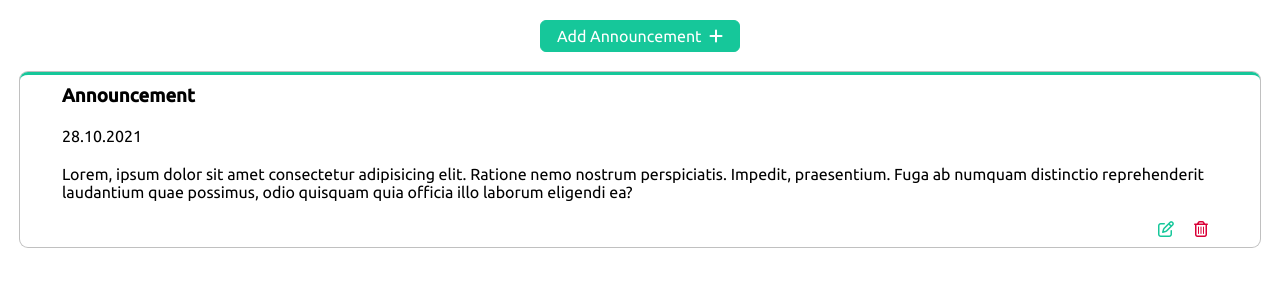
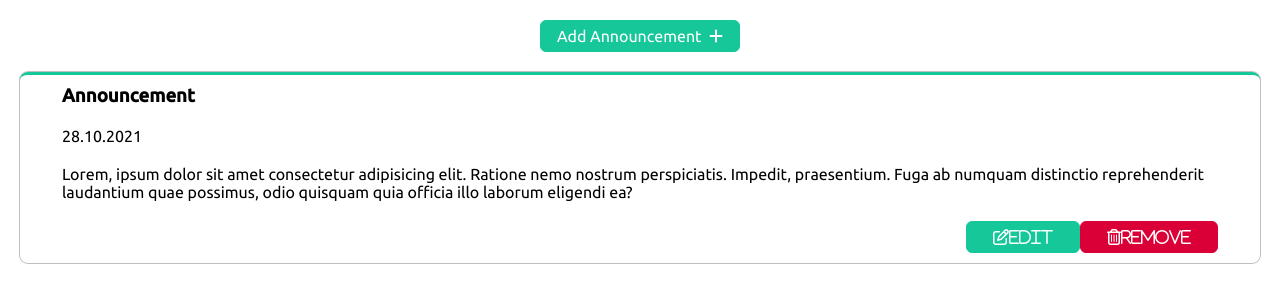
Before and after one commit to visal-jay/CommunityRetreat, a PHP site: page /login/view/forum.php in a window 1280 px wide. Shown: the part 74-377 px from the top of the page. Run offline with PHP 8.4, Linux system fonts and the light colour scheme; some libraries are stand-ins or nearby versions.

Commit message:
Venodi 6.0

```diff
--- a/app/view/forum.php
+++ b/app/view/forum.php
@@ -193,8 +193,13 @@
                 <date class="margin-md">28.10.2021</date>
                 <description class="margin-md">Lorem, ipsum dolor sit amet consectetur adipisicing elit. Ratione nemo nostrum perspiciatis. Impedit, praesentium. Fuga ab numquam distinctio reprehenderit laudantium quae possimus, odio quisquam quia officia illo laborum eligendi ea?</description>
                 <update class="margin-md">
-                    <i class="btn-icon far fa-edit clr-green margin-side-md"></i>
-                    <i class="btn-icon far fa-trash-alt clr-red margin-side-md"></i>
+                    <button class="btn btn-solid bg-green border-green" onclick="edit()"><i class="btn-icon far fa-edit margin-side-md">Edit</i></button>
+                    <button class="btn btn-solid bg-red border-red" onclick="remove()"><i class="btn-icon far fa-trash-alt margin-side-md">Remove</i></button>
+                    <div class="flex-row flex-space " style="display: none; padding-top:1rem;">
+                        <p class="margin-side-md" style="white-space: nowrap;">Are you sure</p>
+                        <i class="fas fa-check clr-green margin-side-md"></i>&nbsp;
+                        <i class="fas fa-times clr-red  margin-side-md" onclick="cancel()"></i>
+                    </div>
                 </update>
             </div>
         </div>
@@ -248,6 +253,29 @@
     function add() {
         document.querySelector(".form").classList.toggle("show-form");
     }
+
+    function edit() {
+        var data = document.getElementsByClassName("data");
+        var form = document.getElementsByClassName("form");
+        for (var i = 0; i < data.length; i++) {
+            data[i].classList.toggle("hidden");
+        }
+        for (var i = 0; i < form.length; i++) {
+            form[i].classList.toggle("hidden");
+        }
+    }
+
+    function remove() {
+        event.target.style.display = "none";
+        event.target.nextElementSibling.style.display = "flex";
+    }
+
+    function cancel() {
+        var cancel = event.target.parentNode;
+        cancel.style.display = "none";
+        cancel.previousElementSibling.style.display = "block";
+
+    }
 </script>
 
 </html>
```
Also changed, not shown: app/view/roles.php (+18 -7 lines).
